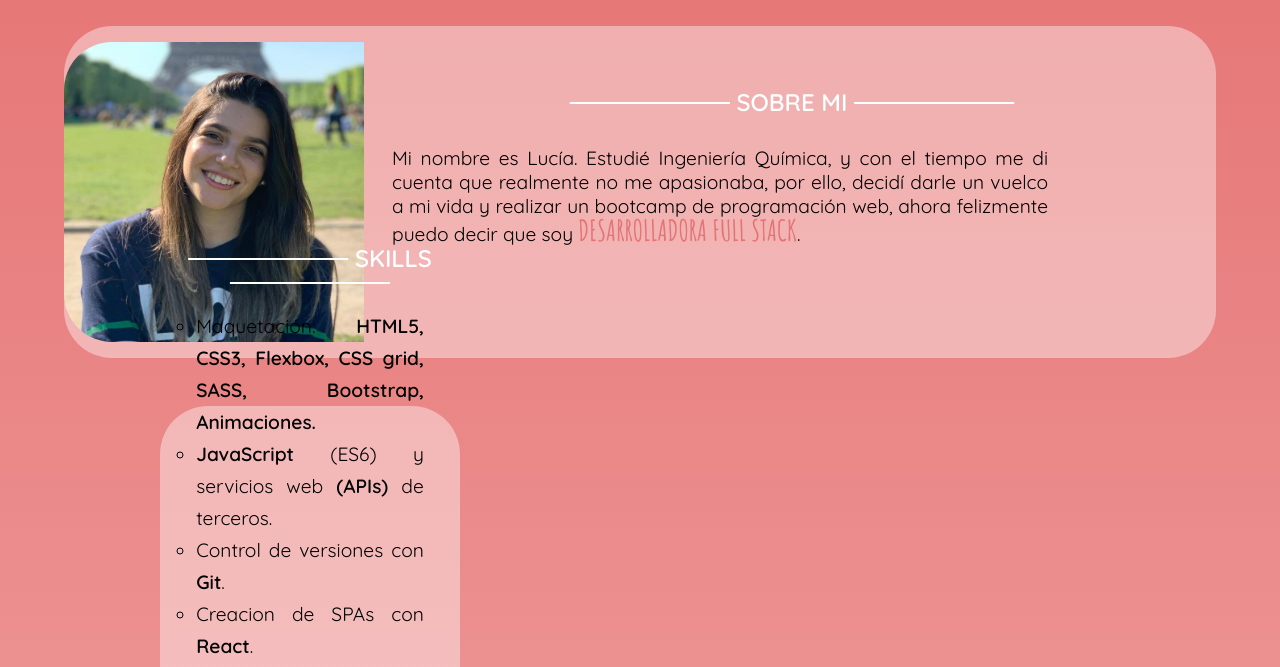
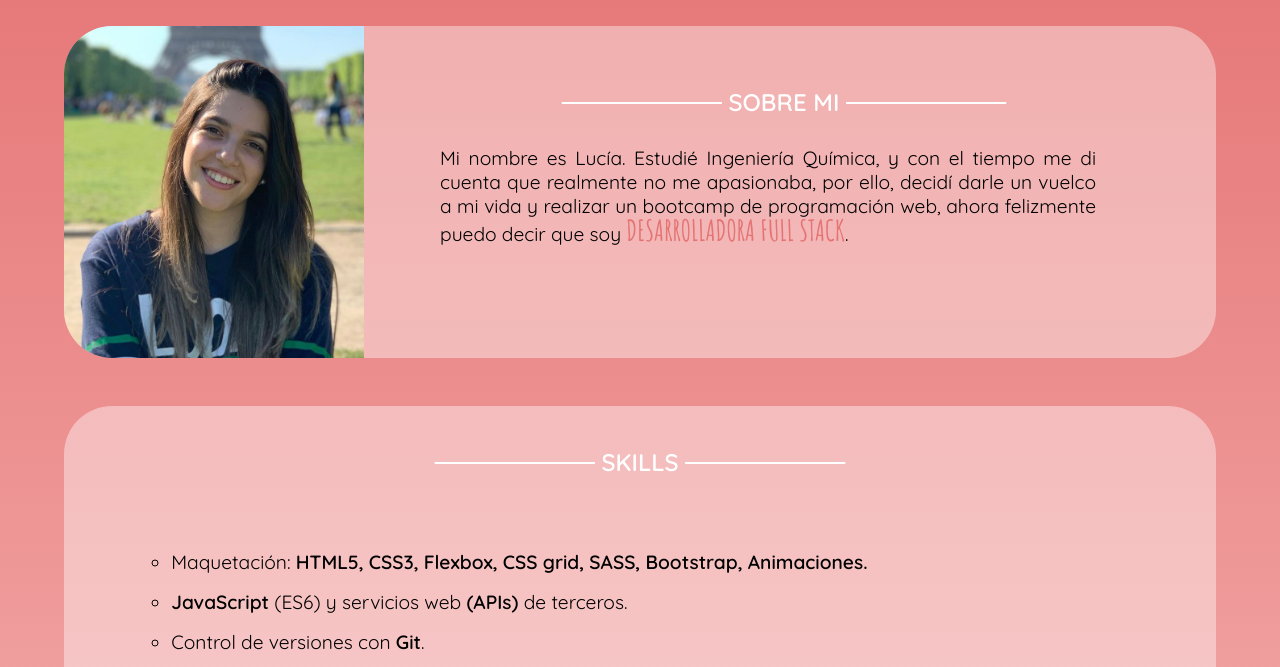
Before and after one commit to Luciakestel/Portfolio, a website: page docs/index.html in a window 1280 px wide. Shown: the part 118-785 px from the top of the page. Drawn offline with Linux system fonts and the light colour scheme.

Commit message:
Update responsive design and add some animatios

```diff
--- a/src/scss/core/_responsive.scss
+++ b/src/scss/core/_responsive.scss
@@ -3,3 +3,8 @@
     @content;
   }
 }
+@mixin desktop {
+  @media all and (min-width: 1000px) {
+    @content;
+  }
+}
--- a/src/scss/layout/_header.scss
+++ b/src/scss/layout/_header.scss
@@ -35,7 +35,7 @@
   border: 0.1rem solid white;
   border-radius: 1rem;
   position: absolute;
-  top: 4.6rem;
+  top: 5rem;
   left: 0.5rem;
   padding: 0.5rem;
   @include tablet {
@@ -59,8 +59,8 @@
   align-content: center;
   position: absolute;
   top: 5.2rem;
-  right: 0;
-  background-color: rgba(55, 104, 238, 0.9);
+  right: 1rem;
+  background-color: rgba(255, 255, 255, 0.9);
   &__list {
     display: flex;
     flex-direction: column;
@@ -158,3 +158,20 @@ a {
   opacity: 1;
   transform: translateY(0px);
 }
+
+.fa-linkedin-in:hover {
+  color: #0e76a8;
+}
+
+.fa-github-alt:hover {
+  color: black;
+}
+
+.fa-envelope:hover {
+  color: #ea4335;
+}
+
+.header__title:hover {
+  transform: scale(1.5);
+  margin-left: 4rem;
+}
--- a/src/scss/layout/_proyectos.scss
+++ b/src/scss/layout/_proyectos.scss
@@ -11,7 +11,17 @@
   margin: 0 auto;
   margin-top: 2rem;
   margin-bottom: 2rem;
-
+  @include tablet {
+    width: 90%;
+    height: auto;
+    display: row;
+    flex-wrap: wrap;
+  }
+  &_title {
+    @include tablet {
+      margin-top: 2rem;
+    }
+  }
   &_list {
     display: flex;
     flex-direction: column;
@@ -21,8 +31,7 @@
     @include tablet {
       flex-direction: row;
       flex-wrap: wrap;
-      margin-left: 10rem;
-      margin-right: 10rem;
+      margin-bottom: 2rem;
     }
   }
 
--- a/src/scss/layout/_skills.scss
+++ b/src/scss/layout/_skills.scss
@@ -12,15 +12,30 @@
   margin-top: 3rem;
   margin-bottom: 2rem;
   @include tablet {
-    margin-left: 10rem;
-    margin-right: 10rem;
+    display: grid;
+    grid-template-areas: 'a a a' 'b b b';
+    width: 90%;
   }
   &_title {
     margin-top: 1rem;
     margin-bottom: 1rem;
+    @include tablet {
+      grid-area: a;
+      margin-top: -4rem;
+    }
   }
   &_container {
     width: 250px;
+    @include tablet {
+      width: 90%;
+      grid-area: b;
+      text-align: start;
+      margin-top: -10rem;
+      margin-left: 2rem;
+    }
+    @include desktop {
+      margin-left: 6rem;
+    }
   }
   &_text {
     line-height: 1.5rem;
@@ -31,7 +46,7 @@
 
     @include tablet {
       font-size: 1.2rem;
-      line-height: 2rem;
+      margin-top: 1rem;
     }
   }
 }
--- a/src/scss/layout/_sobreMi.scss
+++ b/src/scss/layout/_sobreMi.scss
@@ -12,14 +12,17 @@
   margin-bottom: 2rem;
   @include tablet {
     width: 90%;
+    height: 332px;
     display: grid;
     grid-template-areas: 'b a a' 'b c c' 'b c c';
   }
   &_title {
     margin-top: 3rem;
     margin-bottom: 1rem;
-    grid-area: a;
-    margin-left: 19rem;
+    @include tablet {
+      grid-area: a;
+      margin-left: 18rem;
+    }
   }
   &_article {
     text-align: center;
@@ -36,7 +39,14 @@
       margin-right: 0.7rem;
       @include tablet {
         width: 60%;
-        margin-left: 19rem;
+        margin-left: 18rem;
+        margin-top: 6rem;
+        font-size: 1.2rem;
+        grid-area: c;
+      }
+      @include desktop {
+        width: 60%;
+        margin-left: 22rem;
         margin-top: 6rem;
         font-size: 1.2rem;
         grid-area: c;
@@ -51,9 +61,9 @@
       @include tablet {
         border-top-right-radius: 0;
         border-bottom-left-radius: 3rem;
-        margin-top: 0;
         grid-area: b;
         margin-left: -1rem;
+        height: 332px;
       }
     }
   }
@@ -75,6 +85,9 @@
   content: '\00a0\00a0\00a0\00a0\00a0\00a0\00a0\00a0\00a0\00a0\00a0\00a0\00a0\00a0';
   text-decoration: line-through;
   @include tablet {
+    content: '\00a0\00a0\00a0\00a0\00a0\00a0\00a0\00a0\00a0\00a0\00a0\00a0\00a0\00a0\00a0\00a0\00a0\00a0\00a0';
+  }
+  @include desktop {
     content: '\00a0\00a0\00a0\00a0\00a0\00a0\00a0\00a0\00a0\00a0\00a0\00a0\00a0\00a0\00a0\00a0\00a0\00a0\00a0\00a0\00a0\00a0\00a0\00a0';
   }
 }
```
Also changed, not shown: docs/assets/css/main.css, public/assets/css/main.css, 1 other file.
